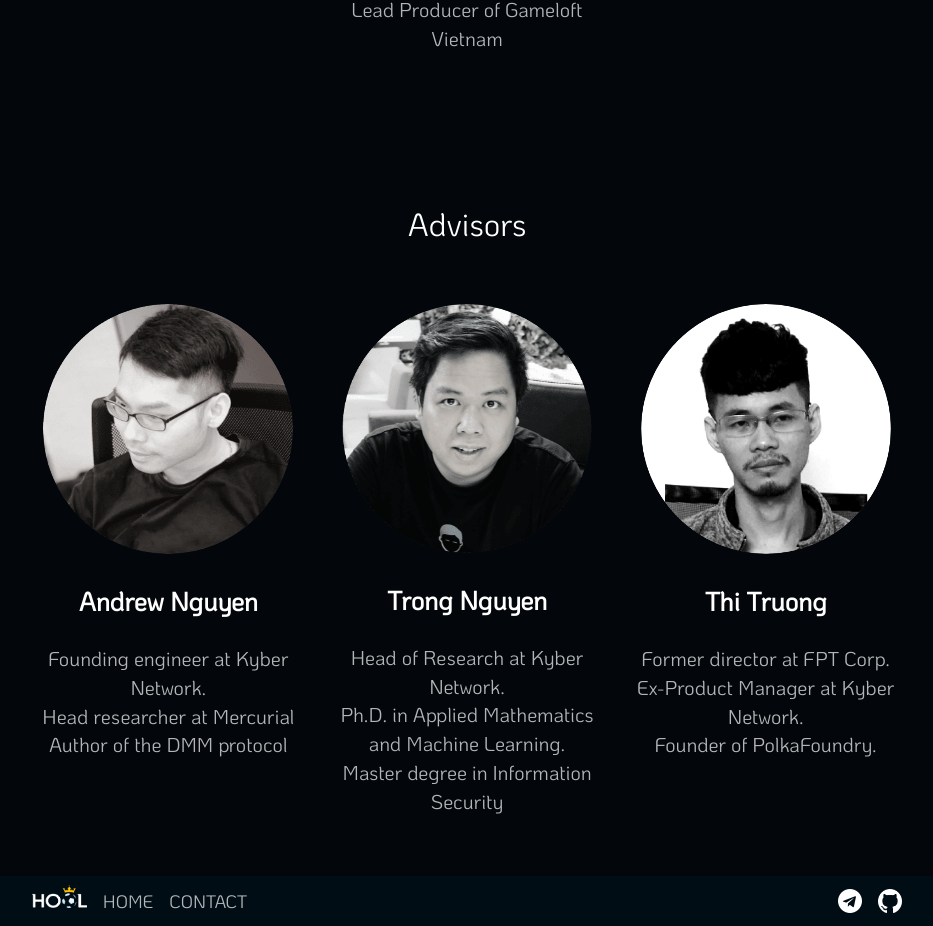
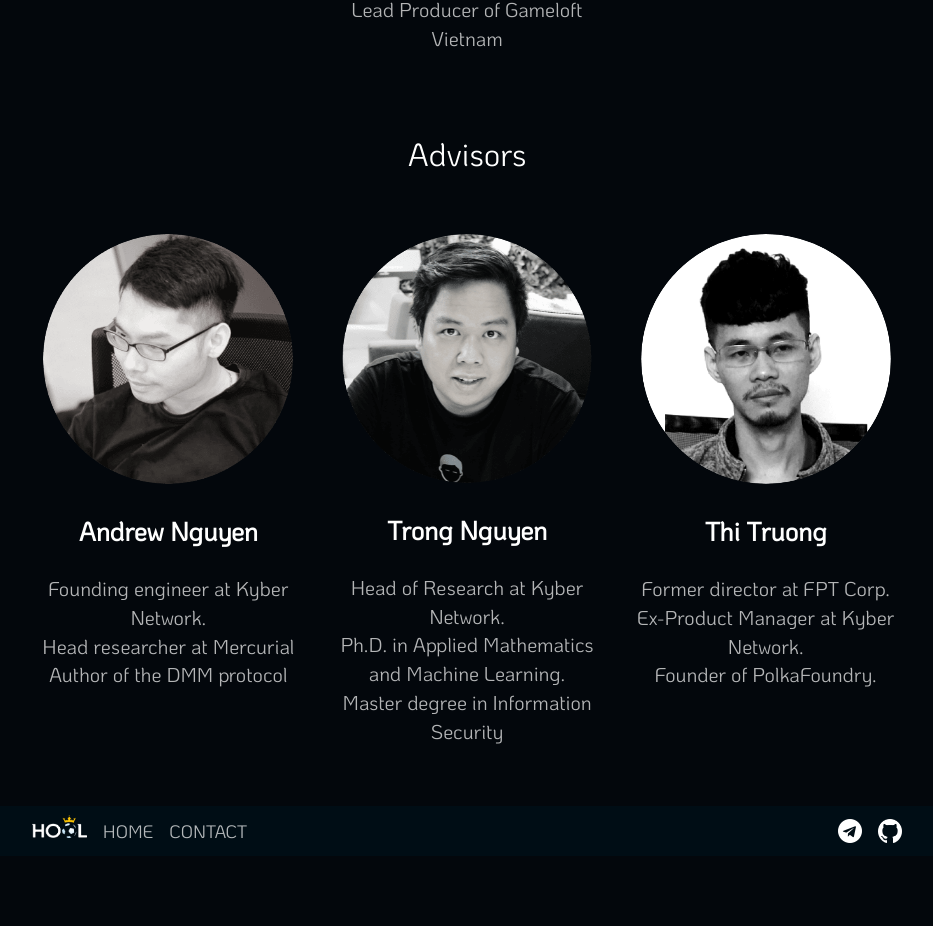
Before and after one commit to hooligain/hool-org, a React (Create React App) app: page / in a window 1280 px wide. Shown: the part 3897-4823 px from the top of the page, without its empty margins (173-1106 px from the left). After the commit the page ends 4753 px from the top, so only its background shows below. Built offline with nearby package versions, Linux system fonts and the light colour scheme.

Commit message:
fix bug css in coming soon and home page

```diff
--- a/src/assets/scss/_comingSoon.scss
+++ b/src/assets/scss/_comingSoon.scss
@@ -14,8 +14,8 @@
 			max-width: 150px;
 		}
 		@include desktop() {
-			margin: 0 40px;
-			max-width: 400px;
+			margin: 0 80px 0 40px;
+			max-width: 320px;
 		}
 	}
 	.coming-soon__content {
--- a/src/assets/scss/_teams.scss
+++ b/src/assets/scss/_teams.scss
@@ -56,6 +56,8 @@
 		}
 	}
 	@include desktop() {
+		&#teams {
 			margin-top: 90px;
 		}
 	}
+}
```
Lines whose indentation alone changed are shown as unchanged.
